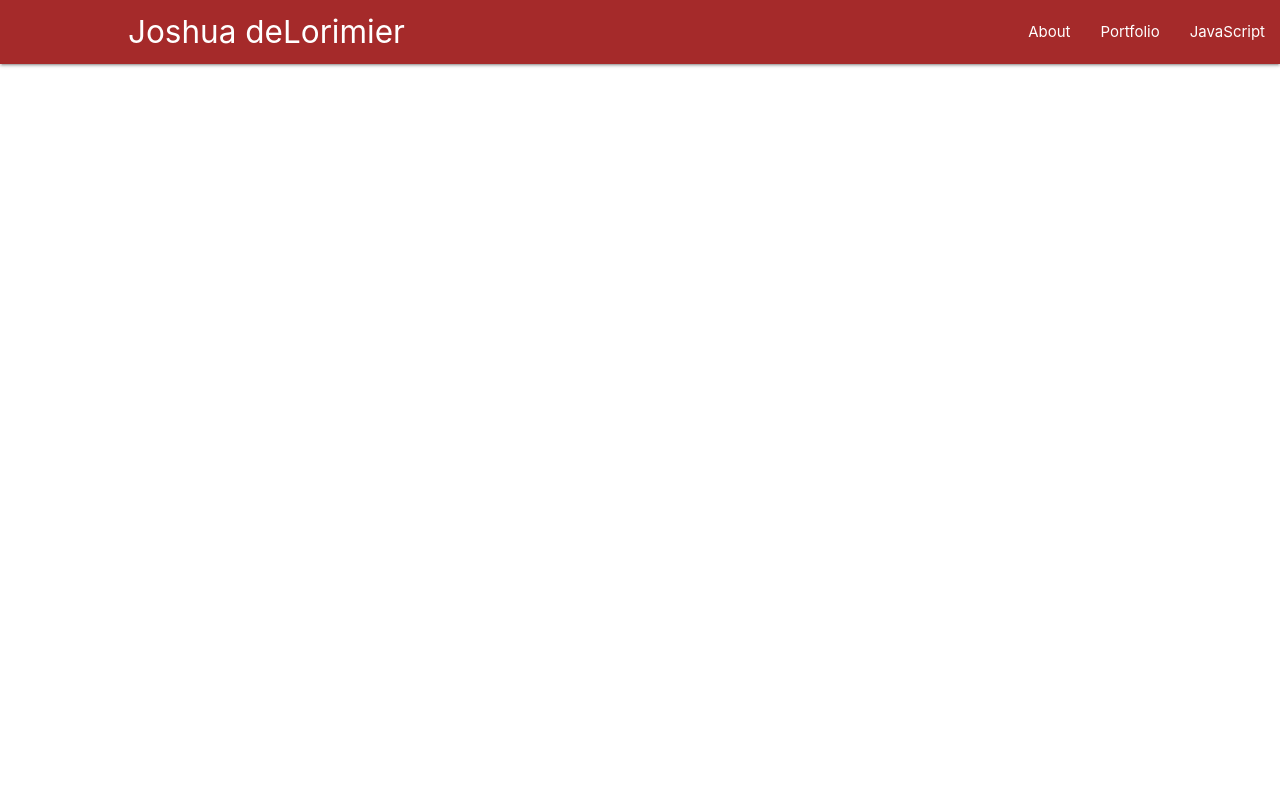
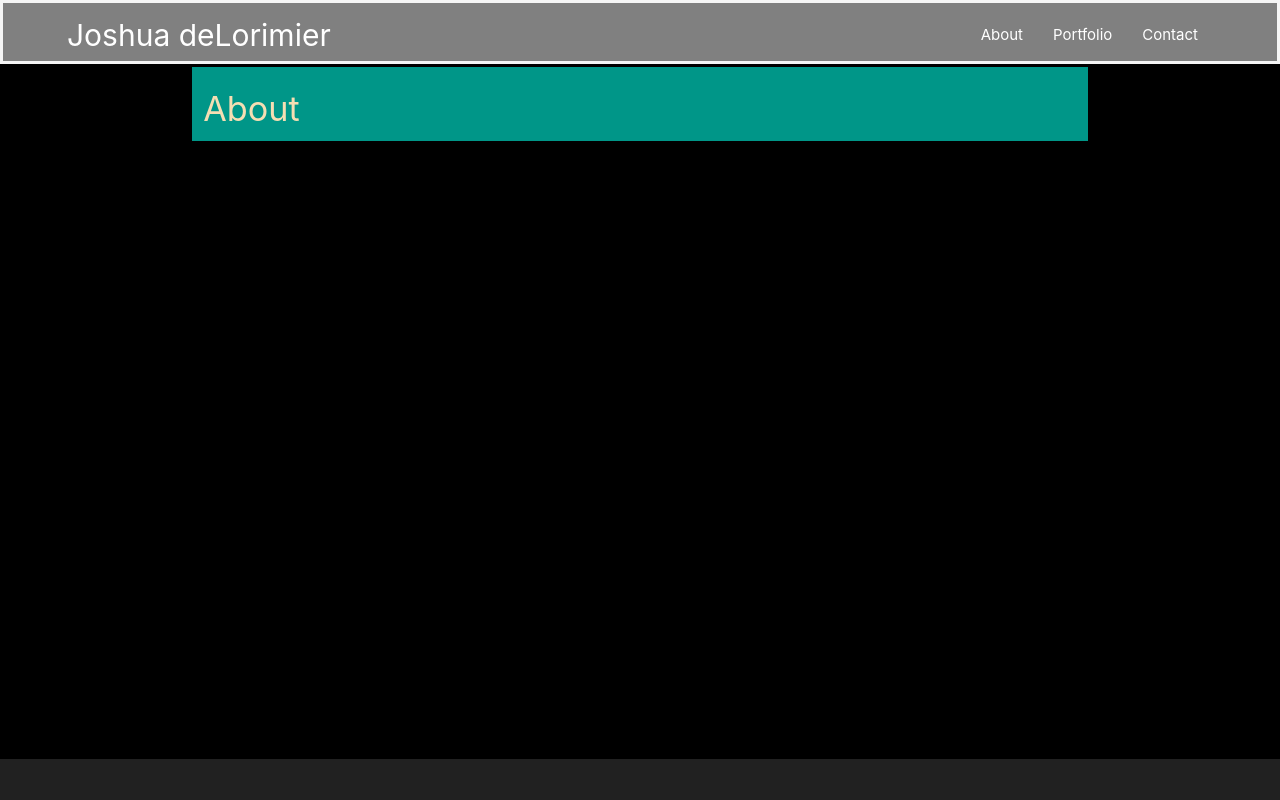
Before and after one commit to Jdelorim/JJD-ProfilePage, a website: page public/index.html in a window 1280 px wide. Drawn offline with nearby package versions, Linux system fonts and the light colour scheme.

Commit message:
media screens

```diff
--- a/public/css/style.css
+++ b/public/css/style.css
@@ -1,9 +1,33 @@
-.nav-wrapper {
-background-color: brown;
-padding-left: 10%;
-
+html, body{
+    height: 100%;
+    background-color: black;
+    color: wheat;
 }
 
-#nav-mobile {
-    color: orange;
+.nav-wrapper {
+background-color: grey;
+padding-left: 5%;
+padding-right: 5%;
+
+border: 3px solid whitesmoke;
 }
+.page-footer {
+    position: fixed;
+    left: 0;
+    bottom: 0;
+    width: 100%;
+}
+
+.jtitle{
+
+    color: white;
+    font-size: 30px;
+}
+
+@media only screen and (max-width: 600px) {
+    .jtitle{
+        color: red;
+        font-size: 18px;
+        text-align: center;
+    }
+}
--- a/public/index.html
+++ b/public/index.html
@@ -7,22 +7,63 @@
     <meta name="viewport" content="width=device-width, initial-scale=1">
     <link rel="stylesheet" type="text/css" media="screen" href="./css/reset.css">
     <link rel="stylesheet" type="text/css" media="screen" href="./css/style.css">
+    <link href="https://fonts.googleapis.com/icon?family=Material+Icons" rel="stylesheet">
     <link rel="stylesheet" type="text/css" media="screen" href="https://cdnjs.cloudflare.com/ajax/libs/materialize/1.0.0/css/materialize.min.css">
     <script type="text/javascript" src="https://cdnjs.cloudflare.com/ajax/libs/jquery/3.3.1/jquery.min.js"></script>
     <script type="text/javascript" src="https://cdnjs.cloudflare.com/ajax/libs/materialize/1.0.0/js/materialize.min.js"></script>
     <script type="text/javascript" src="./javascript/app.js"></script>
 </head>
 <body>
-    <nav class="nav-extended">
+    <nav>
         <div class="nav-wrapper">
-          <a href="#" class="brand-logo">Joshua deLorimier</a>
-          <ul id="nav-mobile" class="right hide-on-small-only">
-            <li><a href="sass.html">About</a></li>
-            <li><a href="badges.html">Portfolio</a></li>
-            <li><a href="collapsible.html">JavaScript</a></li>
+        <a href="index.html" class="jtitle">Joshua deLorimier</a>
+        <a href="#" class="sidenav-trigger" data-target="mobile-links">
+            <i class="material-icons">menu</i>
+        </a>
+        <ul class="right hide-on-small-only">
+            <li><a href="./html/about">About</a></li>
+            <li><a href="./html/portfolio.html">Portfolio</a></li>
+            <li><a href="./html/contact.html">Contact</a></li>
           </ul>
         </div>
       </nav>
 
+      <ul class="sidenav show-on-small" id="mobile-links">
+        <li><a href="./html/about">About</a></li>
+        <li><a href="./html/portfolio.html">Portfolio</a></li>
+        <li><a href="./html/contact.html">Contact</a></li>
+      </ul>
+
+      <!--  about  -->
+      <div class="container">
+
+          <div class="row">
+          <div class="col s12 teal">
+                    <h4>About</h4>
+           </div>
+
+        </div>
+      </div>
+
+
+
+      <!-- footer  -->
+      <footer class="page-footer grey darken-4">
+          <div class="container">
+              <div class="row">
+                  <div class="col s12">
+
+
+
+
+                     </div>
+                  </div>
+                </div>
+          </div>
+      </footer>
+
+
+
+
 </body>
 </html>
--- a/public/javascript/app.js
+++ b/public/javascript/app.js
@@ -1 +1,3 @@
-console.log("hello dawg");
+$(document).ready(function() {
+    $(".sidenav").sidenav();
+});
--- a/server.js
+++ b/server.js
@@ -8,10 +8,7 @@ app.use(bodyParser.json());
 
 app.use(express.static("public"));
 
-app.post("/hi", function(req,res) {
-    res.send("sup dawg");
-    console.log("hi");
-});
+
 
 app.listen(PORT, listening);
 
```
Also changed, not shown: public/html/about.html (added), public/html/contact.html (added), public/html/portfolio.html (added).
